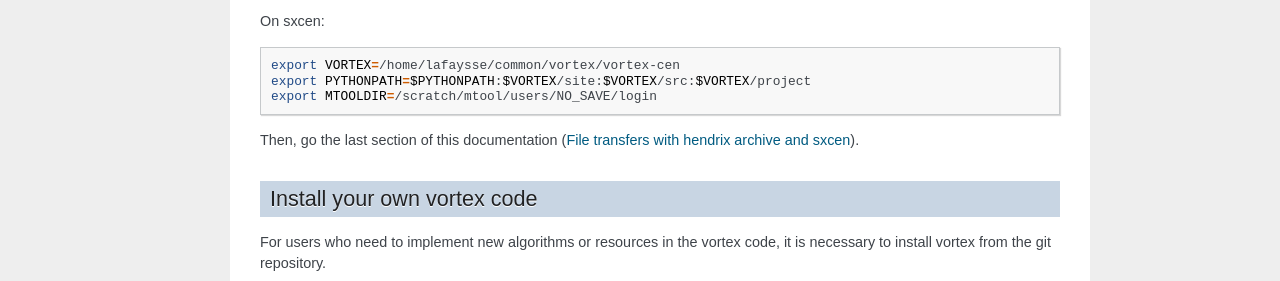
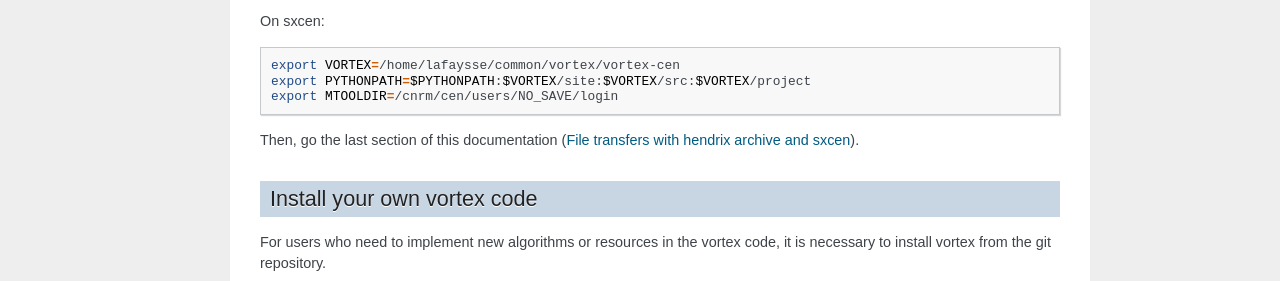
Before and after one commit to UMR-CNRM/snowtools, a Sphinx documentation site: the page built from doc/source/misc/vortex-install.rst, in a window 1280 px wide. Shown: the part 596-877 px from the top of the page. Built offline with Sphinx 7.4.7, drawn with Linux system fonts in a browser that asks for light colours; formulas are drawn with MathJax 3.

Commit message:
doc adjustments for mtooldir 2/2

```diff
--- a/doc/source/misc/vortex-install.rst
+++ b/doc/source/misc/vortex-install.rst
@@ -37,7 +37,7 @@ On sxcen:
 
    export VORTEX=/home/lafaysse/common/vortex/vortex-cen
    export PYTHONPATH=$PYTHONPATH:$VORTEX/site:$VORTEX/src:$VORTEX/project
-   export MTOOLDIR=/scratch/mtool/users/NO_SAVE/login
+   export MTOOLDIR=/cnrm/cen/users/NO_SAVE/login
 
 Then, go the last section of this documentation (:ref:`vortex-file-transfer`).
 
```
